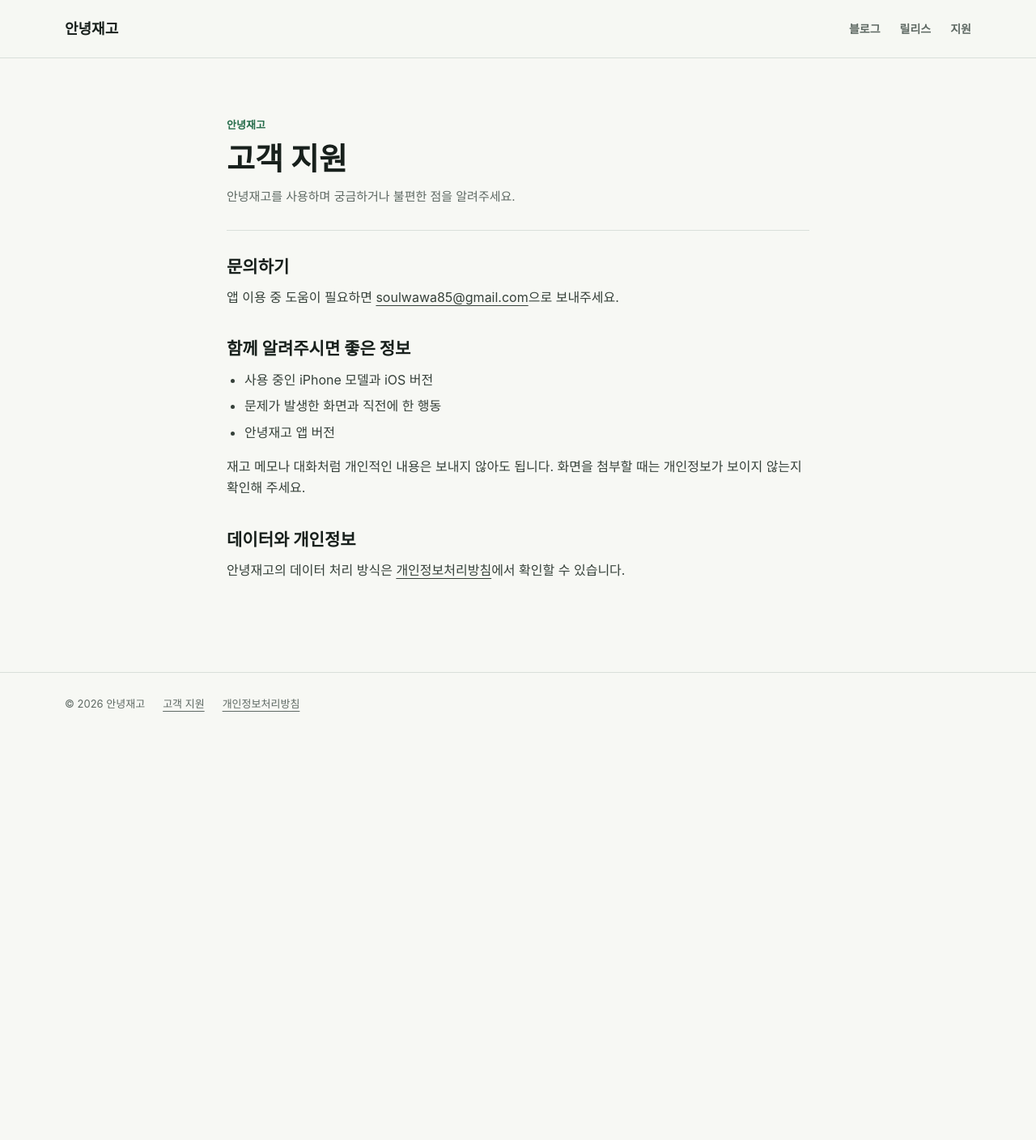
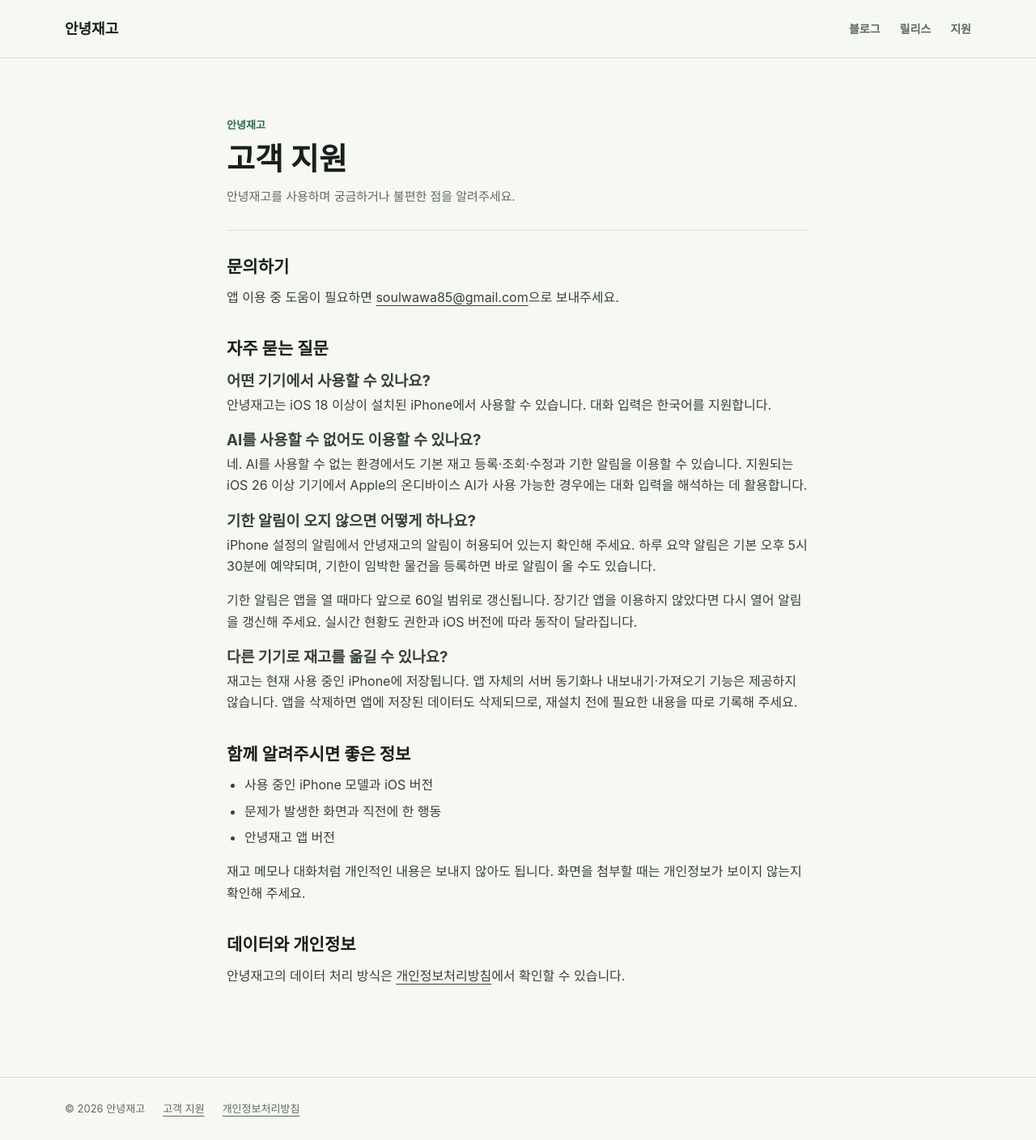
Before and after one commit to soulwawa/hi-inven.com, a Jekyll site: the page built from support/index.html, in a window 1280 px wide. Shown: the whole page at 81% size. Built offline with Jekyll 4.4.1, drawn with Linux system fonts in a browser that asks for light colours; before the commit the page ends 908 px from its top, so only the background shows below that.

Commit message:
Improve launch copy and support guidance

```diff
--- a/_config.yml
+++ b/_config.yml
@@ -1,5 +1,5 @@
 title: 안녕재고
-description: 말로 담고, 기한 전에 챙기는 집안 재고 비서
+description: 식재료와 생활용품을 대화로 기록하고, 남은 수량과 보관 장소를 확인하세요. 안녕재고는 기한 알림으로 집안 재고를 챙기는 iPhone 비서입니다.
 url: https://hi-inven.com
 baseurl: ""
 lang: ko
--- a/_includes/head.html
+++ b/_includes/head.html
@@ -1,10 +1,10 @@
 <head>
   <meta charset="UTF-8">
   <meta name="viewport" content="width=device-width, initial-scale=1.0">
-  <title>{% if page.title and page.layout != "home" %}{{ page.title }} | {{ site.title }}{% else %}{{ site.title }}{% endif %}</title>
-  <meta name="description" content="{{ page.description | default: site.description }}">
-  <meta property="og:title" content="{{ page.title | default: site.title }}">
-  <meta property="og:description" content="{{ page.description | default: site.description }}">
+  <title>{{ page.title | default: site.title | escape }}{% if page.title and page.layout != "home" %} | {{ site.title | escape }}{% endif %}</title>
+  <meta name="description" content="{{ page.description | default: site.description | escape }}">
+  <meta property="og:title" content="{{ page.title | default: site.title | escape }}">
+  <meta property="og:description" content="{{ page.description | default: site.description | escape }}">
   <meta property="og:type" content="website">
   <meta property="og:url" content="{{ page.url | absolute_url }}">
   <meta property="og:image" content="{{ '/assets/images/app-icon.png' | absolute_url }}">
--- a/support/index.html
+++ b/support/index.html
@@ -5,6 +5,21 @@
 ---
 <h2>문의하기</h2>
 <p>앱 이용 중 도움이 필요하면 <a href="mailto:{{ site.support_email }}">{{ site.support_email }}</a>으로 보내주세요.</p>
+
+<h2>자주 묻는 질문</h2>
+
+<h3>어떤 기기에서 사용할 수 있나요?</h3>
+<p>안녕재고는 iOS 18 이상이 설치된 iPhone에서 사용할 수 있습니다. 대화 입력은 한국어를 지원합니다.</p>
+
+<h3>AI를 사용할 수 없어도 이용할 수 있나요?</h3>
+<p>네. AI를 사용할 수 없는 환경에서도 기본 재고 등록·조회·수정과 기한 알림을 이용할 수 있습니다. 지원되는 iOS 26 이상 기기에서 Apple의 온디바이스 AI가 사용 가능한 경우에는 대화 입력을 해석하는 데 활용합니다.</p>
+
+<h3>기한 알림이 오지 않으면 어떻게 하나요?</h3>
+<p>iPhone 설정의 알림에서 안녕재고의 알림이 허용되어 있는지 확인해 주세요. 하루 요약 알림은 기본 오후 5시 30분에 예약되며, 기한이 임박한 물건을 등록하면 바로 알림이 올 수도 있습니다.</p>
+<p>기한 알림은 앱을 열 때마다 앞으로 60일 범위로 갱신됩니다. 장기간 앱을 이용하지 않았다면 다시 열어 알림을 갱신해 주세요. 실시간 현황도 권한과 iOS 버전에 따라 동작이 달라집니다.</p>
+
+<h3>다른 기기로 재고를 옮길 수 있나요?</h3>
+<p>재고는 현재 사용 중인 iPhone에 저장됩니다. 앱 자체의 서버 동기화나 내보내기·가져오기 기능은 제공하지 않습니다. 앱을 삭제하면 앱에 저장된 데이터도 삭제되므로, 재설치 전에 필요한 내용을 따로 기록해 주세요.</p>
 
 <h2>함께 알려주시면 좋은 정보</h2>
 <ul>
```
Also changed, not shown: index.html (+4 -3 lines).
